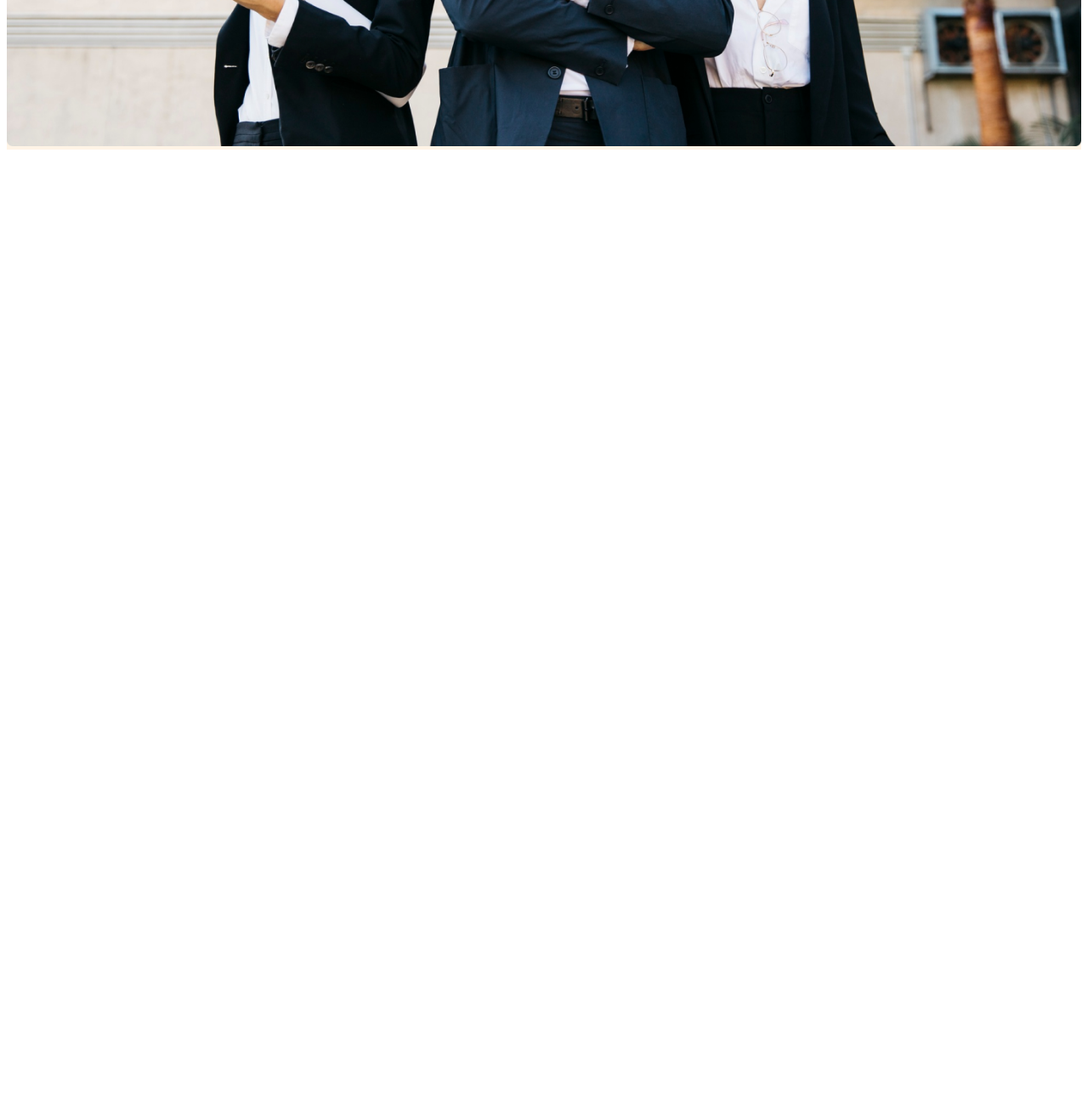
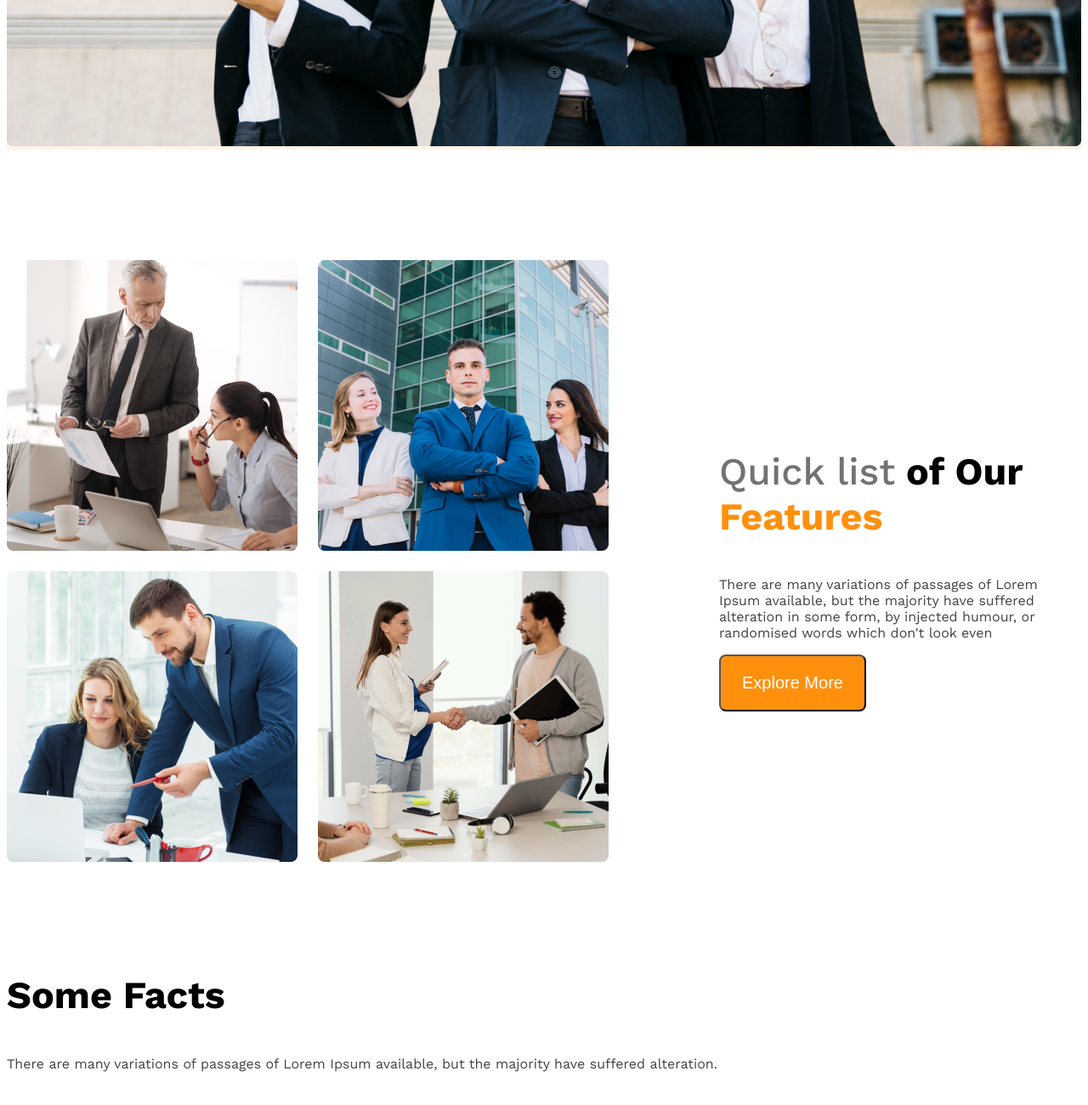
Before and after one commit to sourav98765/G3-Architects, a plain HTML site: page index.html in a window 1280 px wide. Shown: the part 1012-2312 px from the top of the page at 85% size. Before the commit the page ends 1196 px from the top, so only its background shows below. Drawn offline with nearby package versions, Linux system fonts and the light colour scheme.

Commit message:
3st update

```diff
--- a/index.html
+++ b/index.html
@@ -34,6 +34,39 @@
                 </div>
     </header>
     <main>
+        <!-- teams display-flex -->
+        <section class="teams display-flex">
+            <div class="team-img-container">
+                <img src="images/team1.png" alt="two Architects discussing about design">
+                <img src="images/team2.png" alt="">
+                <img src="images/team3.png" alt="">
+                <img src="images/team4.png" alt="">
+
+            </div>
+            <div class="our-features">
+                <h3 class="section-title"><span id="quick-list" class="test-gray-dark03">Quick list</span>
+                    <span >of Our</span> <span class="text-primary">Features</span>
+                </h3>
+                <p class="feature-descrition text-gray">
+                    There are many variations of passages
+                     of Lorem Ipsum available, but the majority
+                      have suffered alteration in some form,
+                     by injected humour, or randomised words
+                     which don't look even
+                </p>
+                <button class="btn-primary">Explore More</button>
+            </div>
+        </section>
+        <!-- feature -->
+        <section>
+            <h3 class="section-title">Some Facts</h3>
+            <p class="text-gray">There are many variations of passages
+                 of Lorem Ipsum available, but the majority have suffered alteration.</p>
+        </section>
+        <!-- some facts -->
+         <section class="some-facts">
+
+         </section>
 
     </main>
     <footer>
--- a/styles/styles.css
+++ b/styles/styles.css
@@ -8,6 +8,9 @@
   /* shared style  */
   .display-flex{
     display: flex;
+  }
+  .text-primary{
+    color: #ff900e;
   }
   /* Dark-02 */
   .text-gray{
@@ -27,6 +30,17 @@
     font-size: 20px;
     font-weight: 600px;
     border-radius: 8px;
+  }
+  main {
+    max-width: 1440px;
+    margin:0 auto;
+  }
+  main > section{
+    margin-top: 130px;
+  }
+  .section-title{
+    font-size: 2.8rem;
+    font-weight: 700;
   }
   /* header style  */
 
@@ -68,10 +82,47 @@
   .banner-image{
     width: 100%;
   }
+  /* team style */
+  .teams{
+    align-items: center;
+  }
+  .team-img-container{
+    display: grid;
+    grid-template-columns: repeat(2,1fr);
+    gap: 24px;
+  }
+  .our-features{
+  margin-left: 130px;
+  max-width: 530px;
+  }
+
+  #quick-list{
+    font-weight: 500;
+  }
   /* responsive media query */
   @media screen and (max-width: 576px) {
-    .navber, .nav-links{
+    .navber,
+    .nav-links,
+    .teams
+    {
       flex-direction: column;
     }
+    .team-img-container{
+      grid-template-columns: repeat(1,1fr);
+    }
+    .our-features{
+      margin-left: 20px;
+    }
+  }
+  /* madium size device */
+  @media screen and (min-width:576px) and (max-width:992px) {
+    .teams
 
+
+    {
+      flex-direction: column;
+    }
+    .our-features{
+      margin: 50px auto;
+    }
   }
```
